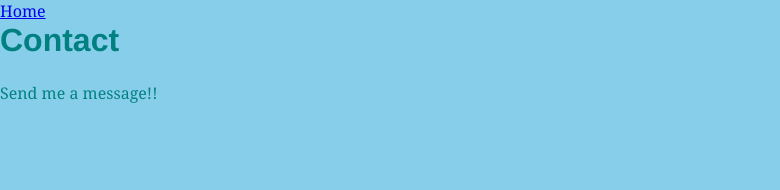
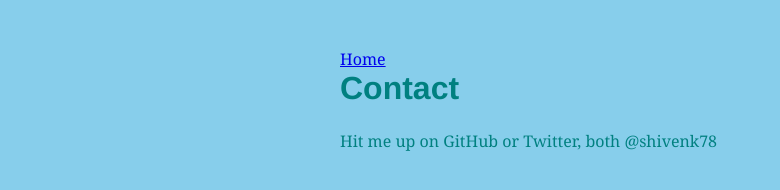
Before and after one commit to shivenk78/learning-gatsby, a Gatsby site: page /contact in a window 1280 px wide. Shown: the whole page, without its empty margins (0-780 px from the left). Built offline with nearby package versions, Linux system fonts and the light colour scheme; Gatsby itself is replaced by a stand-in of ours.

Commit message:
Centered Contact and Index

```diff
--- a/src/pages/contact.js
+++ b/src/pages/contact.js
@@ -4,10 +4,10 @@ import Header from "../components/header"
 
 export default function Contact() {
     return (
-        <div style={{ color: 'teal'}}>
+        <div style={{ color: 'teal', margin: '3rem auto', maxWidth: 600}}>
             <Link to="/">Home</Link>
             <Header headerText="Contact"/>
-            <p>Send me a message!!</p>
+            <p>Hit me up on GitHub or Twitter, both @shivenk78</p>
         </div>
     )
 }
--- a/src/pages/index.js
+++ b/src/pages/index.js
@@ -3,7 +3,7 @@ import Header from "../components/header"
 import {Link} from "gatsby"
 
 export default function Home() {
-  return <div style={{ color: `purple`}}>
+  return <div style={{margin: '3rem auto', maxWidth: 600, color: 'purple'}}>
       <Link to="/contact/">Contact</Link>
       <br/>
       <Link to="/about-css-modules/">About CSS Modules</Link>
```
